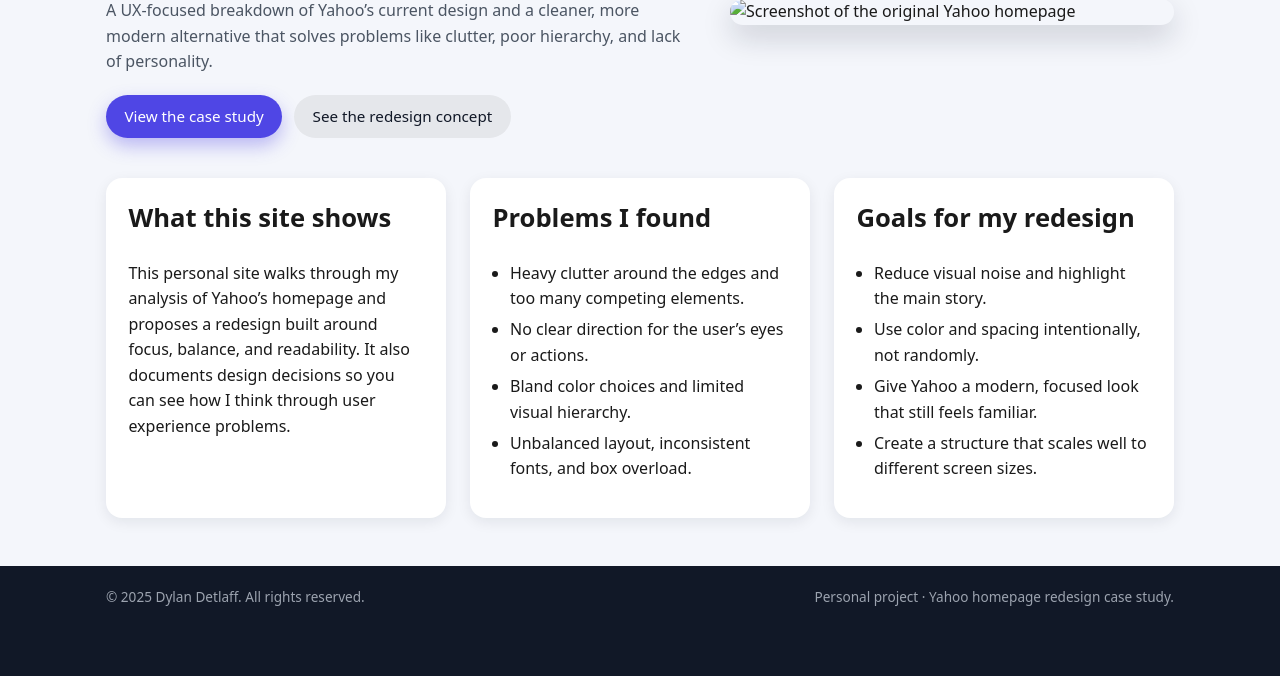
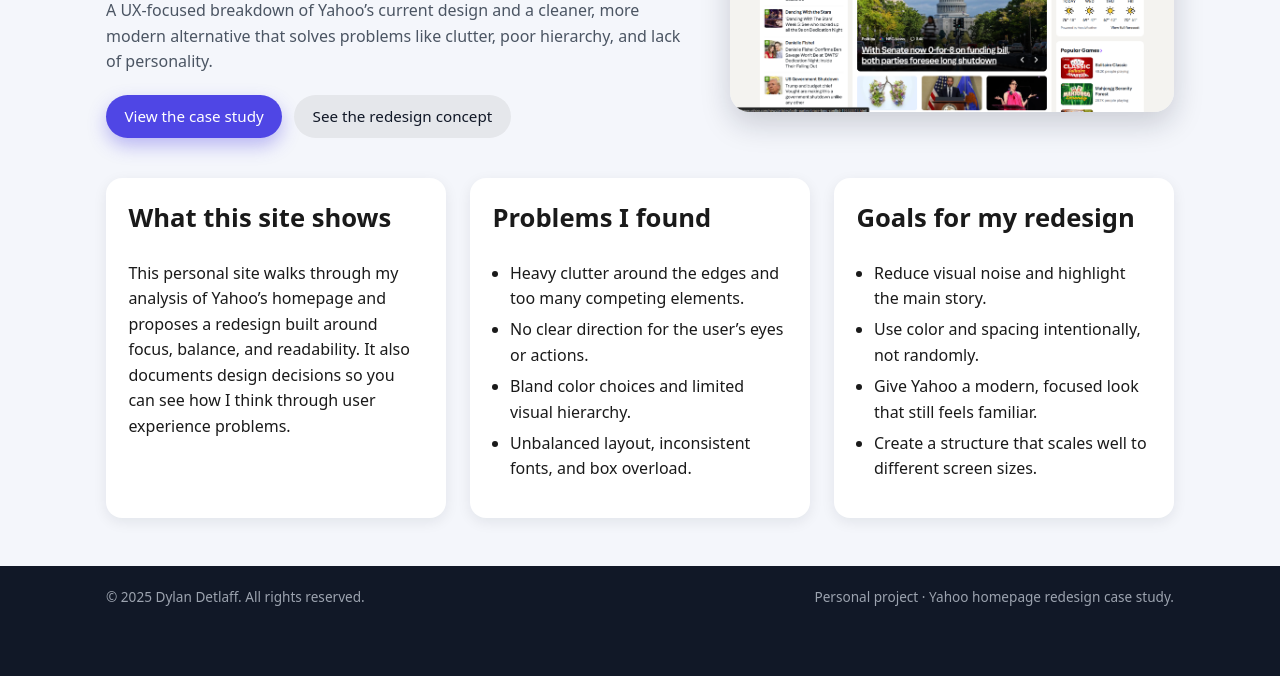
Before and after one commit to Detlaffd1/Final-project1-Dylan-Detlaff, a plain HTML site: page index.html in a window 1280 px wide. Shown: the part 282-958 px from the top of the page. Drawn offline with Linux system fonts and the light colour scheme.

Commit message:
Update index.html

```diff
--- a/index.html
+++ b/index.html
@@ -47,7 +47,7 @@
       </div>
 
       <div>
-        <img src="img/yahoo-original-home.jpg" alt="Screenshot of the original Yahoo homepage">
+        <img src="img/yahoo-original-home.png" alt="Screenshot of the original Yahoo homepage">
       </div>
     </section>
 
```
